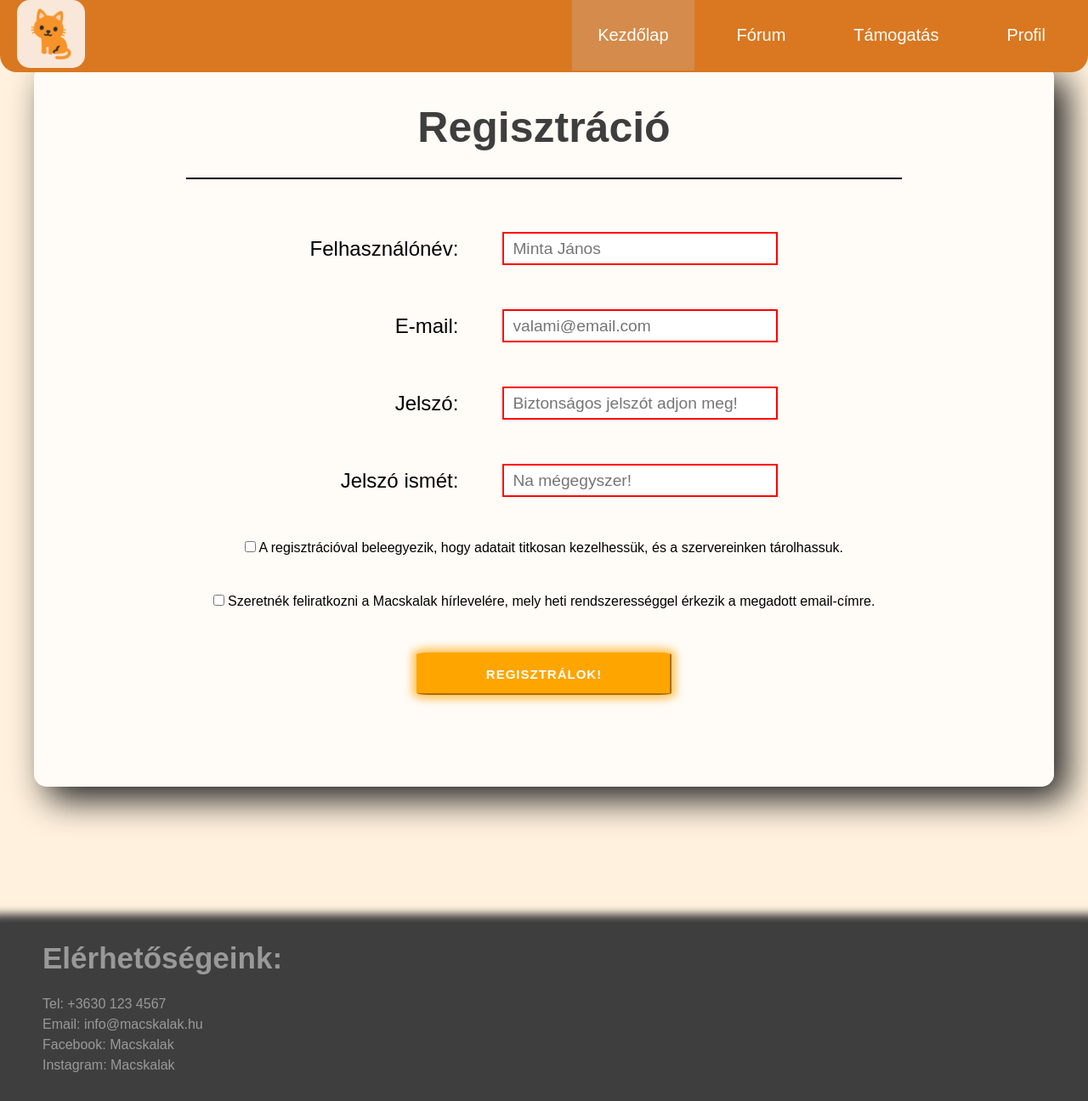
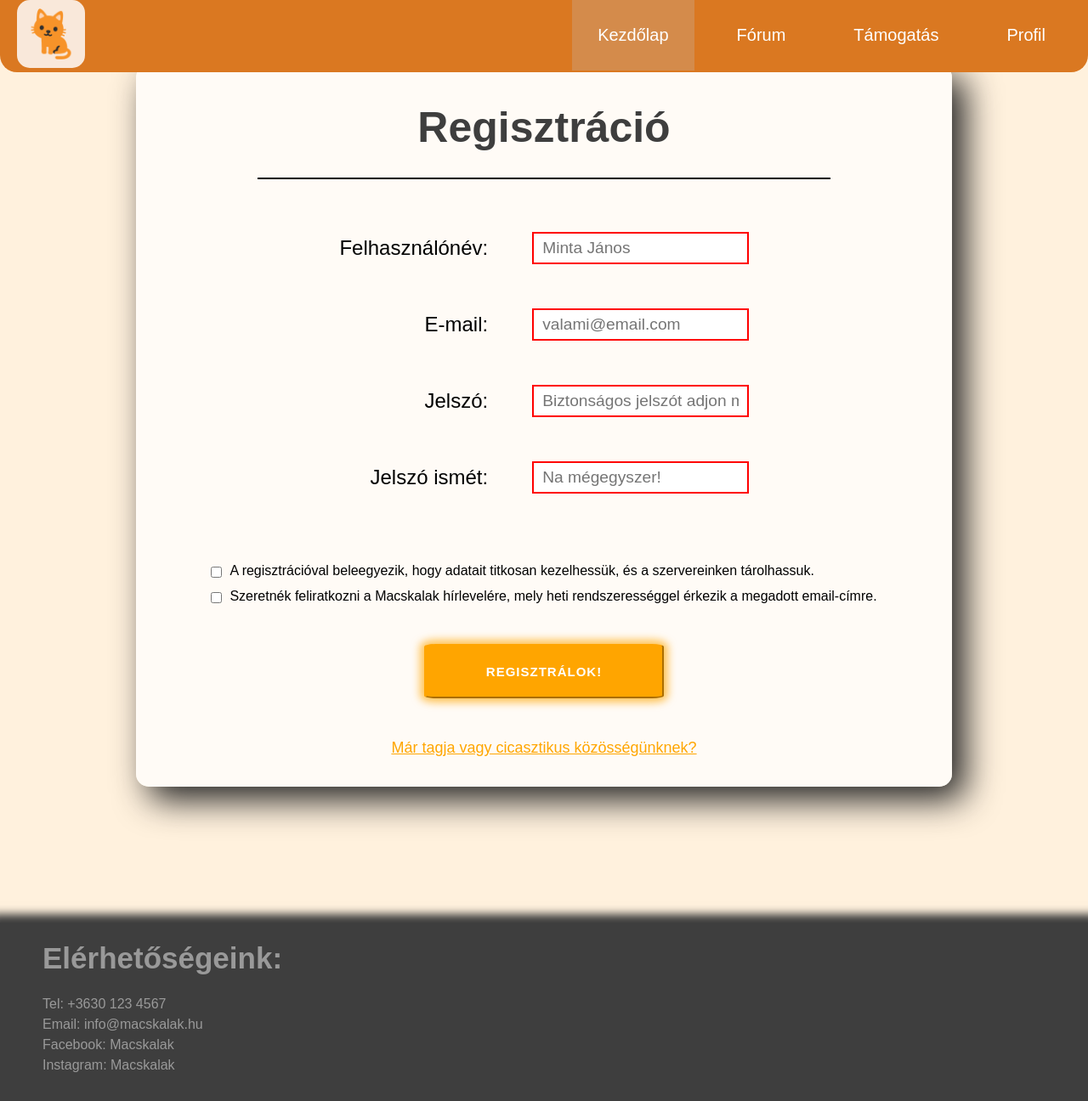
Before and after one commit to Valesz/Webterv-projekt, a PHP site: the page made by Projektmunka/HTML/Regisztráció.html in a window 1280 px wide. Shown: the whole page at 85% size. Run offline with PHP 8.4, Linux system fonts and the light colour scheme.

Commit message:
Little fixes, and more responsivity Added hint for a login screen that's soon to be made

```diff
--- a/Projektmunka/CSS/regisztráció.css
+++ b/Projektmunka/CSS/regisztráció.css
@@ -116,7 +116,7 @@ form {
     padding-bottom: 30px;
     height: 80vh;
     min-height: 800px;
-    width: 150vh;
+    width: 75vw;
     margin-left: auto;
     margin-right: auto;
     text-align: center;
@@ -137,8 +137,8 @@ td {
 
 input[type="text"], input[type="email"], input[type="password"] {
     padding-left: 5px;
-    width: 300px;
-    height: 25px;
+    width: 18vw;
+    height: 3vh;
     font-size: larger;
     padding: 5px 10px;
 }
@@ -152,6 +152,26 @@ table {
     margin-right: auto;
 }
 
+.checkbox-table {
+    margin-top: 6vh;
+}
+
+.checkbox-table tr {
+    height: 2vh;
+}
+
+.checkbox-table td {
+    padding: 0;
+}
+
+.checkbox-table td:nth-of-type(even) {
+    padding-left: 7px;
+}
+
+td:nth-of-type(even) {
+    text-align: left;
+}
+
 .h1_register {
     font-size: 50px;
     margin-top: 25px;
@@ -162,17 +182,13 @@ table {
     color: rgb(62, 62, 62);
 }
 
-input[type="checkbox"] {
-    margin-top: 25px;
-    margin-bottom: 25px;
-}
-
 input[type="submit"] {
-    margin: auto;
+    margin-left: auto;
+    margin-right: auto;
     display: block;
-    margin-top: 30px;
-    width: 300px;
-    height: 50px;
+    margin-top: 40px;
+    width: 22vw;
+    height: 8vh;
     background-color: orange;
     border-color: orange;
     border-radius: 5%;
@@ -184,6 +200,12 @@ input[type="submit"] {
     box-shadow: 0 0 10px 5px rgba(255, 166, 0, 0.638);
     cursor: pointer;
     transition: all 500ms;
+    margin-bottom: 30px;
+}
+
+#already_member {
+    font-size: large;
+    color: rgb(255, 166, 1);
 }
 
 footer {
--- a/Projektmunka/HTML/Regisztráció.html
+++ b/Projektmunka/HTML/Regisztráció.html
@@ -74,19 +74,30 @@
                 </div>
             </div>
             <div class="checkbox-container">
-                <label for="agreement" style="font-size: medium;">
-                    <input type="checkbox" id="agreement" required> A regisztrációval beleegyezik, hogy adatait titkosan kezelhessük, és a szervereinken tárolhassuk.
-                </label>
-                <br>
-                <label for="subscribe" style="font-size: medium;">
-                    <input type="checkbox" id="subscribe"> Szeretnék feliratkozni a Macskalak hírlevelére, mely heti rendszerességgel érkezik a megadott email-címre.
-                </label>
-                <br>
-
-                <label for="register">
-                    <input type="submit" name="submit-btn" id="register" value="Regisztrálok!">
-                </label>
+                <table class="checkbox-table">
+                    <tr>
+                        <td>
+                            <input type="checkbox" id="agreement" required>
+                        </td>
+                        <td>
+                            <label for="agreement" style="font-size: 100%;">A regisztrációval beleegyezik, hogy adatait titkosan kezelhessük, és a szervereinken tárolhassuk.</label>
+                        </td>
+                    </tr>
+                    <tr>
+                        <td>
+                            <input type="checkbox" id="subscribe">
+                        </td>
+                        <td>
+                            <label for="subscribe" style="font-size: 100%;">Szeretnék feliratkozni a Macskalak hírlevelére, mely heti rendszerességgel érkezik a megadott email-címre.</label>
+                        </td>
+                    </tr>
+                </table>
+                        <label for="register">
+                            <input type="submit" name="submit-btn" id="register" value="Regisztrálok!">
+                        </label>
             </div>
+            <br>
+            <a href="Bejelentkezés.html" id="already_member" target="_blank">Már tagja vagy cicasztikus közösségünknek?</a>
         </form>
     </main>
     <footer>
```
